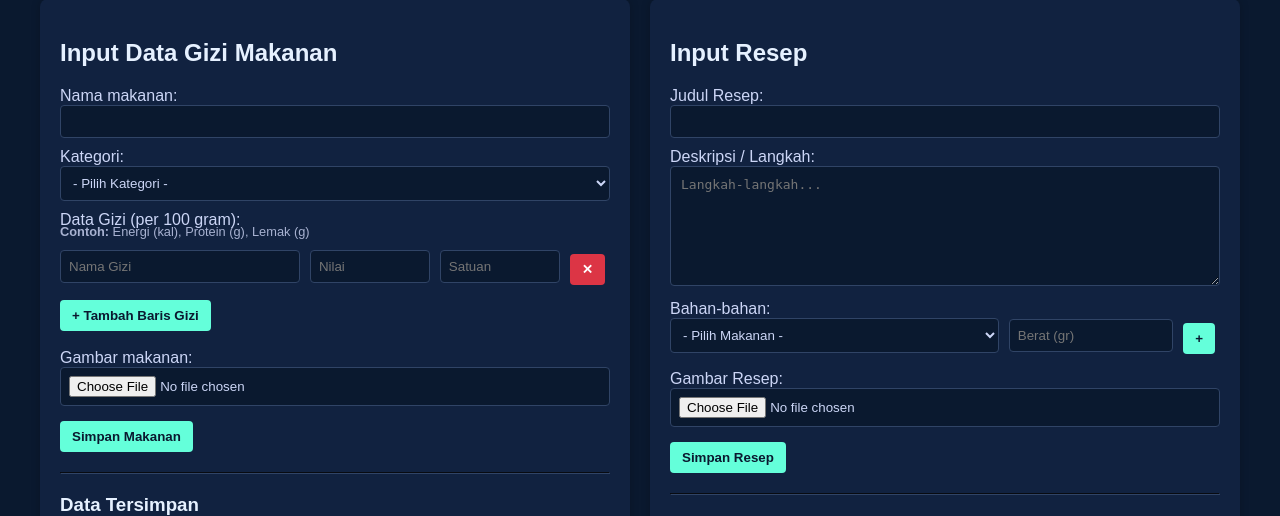
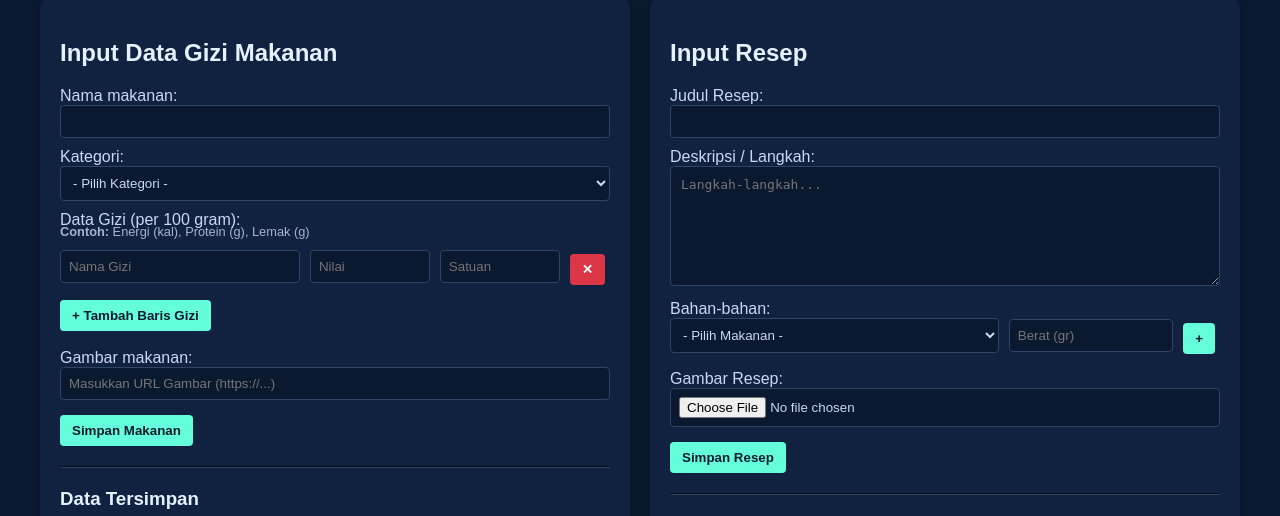
Before and after one commit to igfirli06/nutrisense, a Flask app: page /admin/ in a window 1280 px wide. Shown: the part 139-655 px from the top of the page. Run offline with Flask 3, Linux system fonts and the light colour scheme; data comes from the database, SQL or seed files in the repository; data that the repository does not hold is empty; some libraries are stand-ins or nearby versions.

Commit message:
Update food image input to accept URL instead of file
Changed input type for food image from file to text URL.

```diff
--- a/templates/admin.html
+++ b/templates/admin.html
@@ -118,7 +118,7 @@
                 <button type="button" onclick="addField()">+ Tambah Baris Gizi</button><br><br>
 
                 <label>Gambar makanan:</label>
-                <input type="file" id="gambar" accept="image/*"><br>
+                <input type="text" id="gambar" name="gambar" class="form-control" placeholder="Masukkan URL Gambar (https://...)"><br>
                 <button type="button" id="simpan-btn">Simpan Makanan</button>
             </form>
 
@@ -171,7 +171,7 @@
                 <ul id="daftar-bahan"></ul>
 
                 <label>Gambar Resep:</label>
-                <input type="file" id="gambar-resep" accept="image/*"><br>
+                    <input type="file" id="gambar-resep" accept="image/*"><br>
                 <button type="button" id="simpan-resep-btn">Simpan Resep</button>
             </form>
 
```
